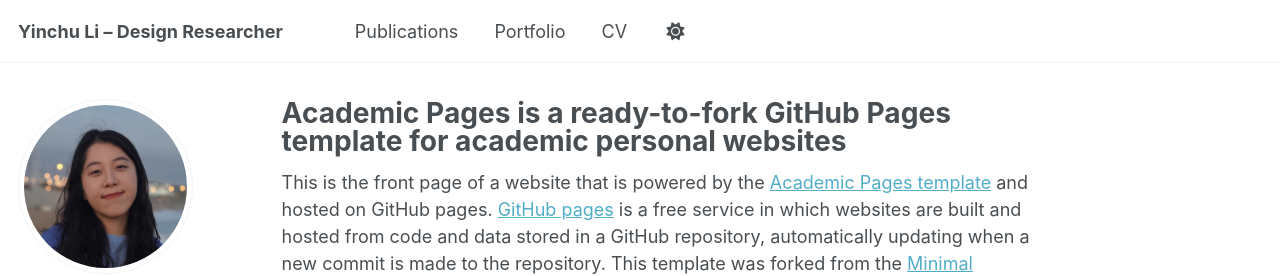
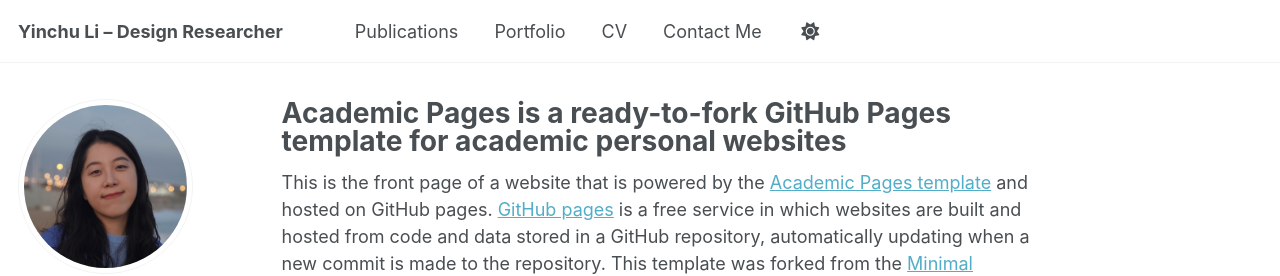
Before and after one commit to YinchuLi/yinchuli.github.io, a Jekyll site: the page built from _pages/about.md, in a window 1280 px wide. Shown: the top 276 px of the page. Built offline with Jekyll 4.4.1, drawn with Linux system fonts in a browser that asks for light colours; some web fonts are replaced; a script that is not in the unit is left out.

Commit message:
Update navigation.yml

```diff
--- a/_data/navigation.yml
+++ b/_data/navigation.yml
@@ -17,5 +17,8 @@ main:
   - title: "CV"
     url: /cv/
 
+  - title: "Contact Me"
+    url: /contactme"
+
   # - title: "CV"
   #   url: /cv-json/
```
